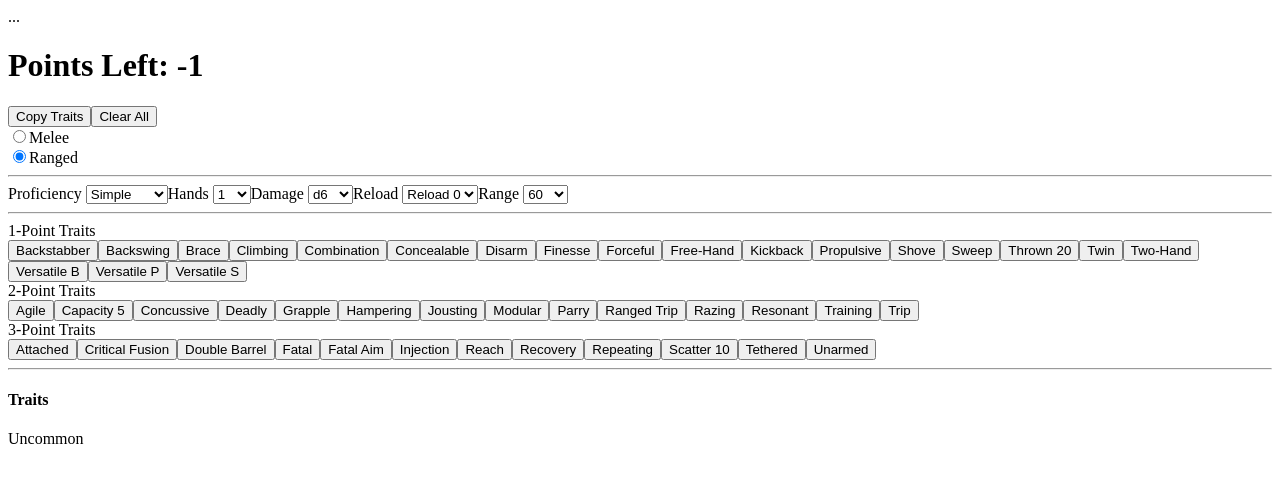
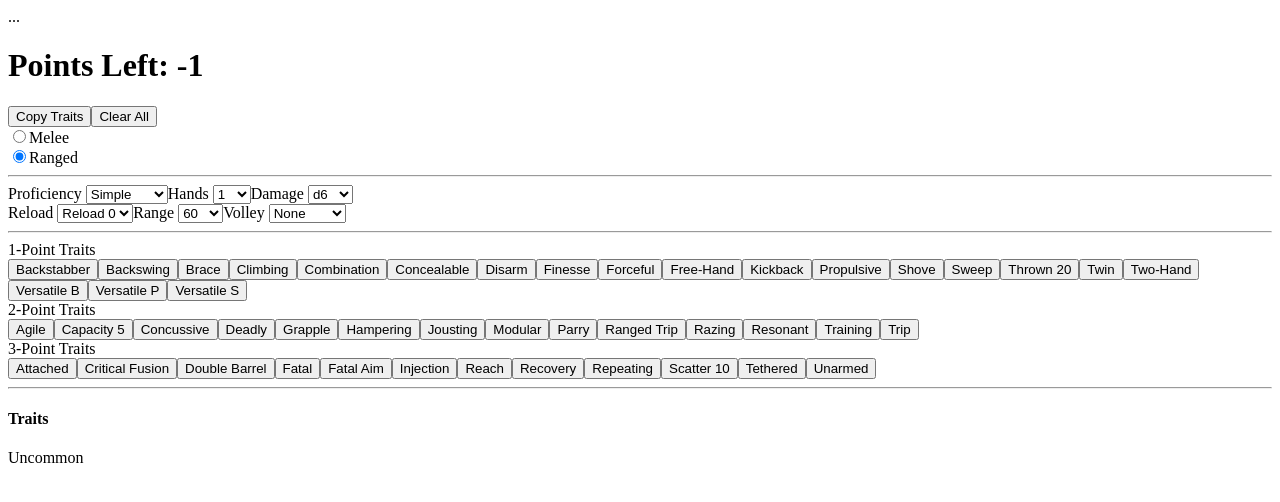
Before and after one commit to aegorsuch/PF2E-Weapon-Builder, a Vue app: page / in a window 1280 px wide. Both pictures are taken after a click on the radio button "Ranged". Shown: the top 502 px of the page. Built offline with nearby package versions, Linux system fonts and the light colour scheme.

Commit message:
readded back volley

```diff
--- a/src/App.vue
+++ b/src/App.vue
@@ -50,14 +50,16 @@
       </label>
 
       <template v-if="!isMelee">
-        <label class="me-2">Reload
+        <div class="d-flex flex-wrap gap-2 align-items-end mt-2">
+          <label>Reload
             <select class="form-select" v-model="adjustements.reload">
               <option :value="0">Reload 0</option>
               <option :value="3">Reload 1</option>
               <option :value="6">Reload 2</option>
             </select>
           </label>
-        <label class="me-2">Range
+
+          <label>Range
             <select class="form-select" v-model="adjustements.range">
               <option :value="4">20</option>
               <option :value="3">30</option>
@@ -67,6 +69,14 @@
               <option :value="-3">120</option>
             </select>
           </label>
+
+          <label>Volley
+            <select class="form-select" v-model="adjustements.volley">
+              <option :value="0">None</option>
+              <option :value="3">Volley 30</option>
+            </select>
+          </label>
+        </div>
       </template>
       <hr>
 
```
Lines whose indentation alone changed are shown as unchanged.
